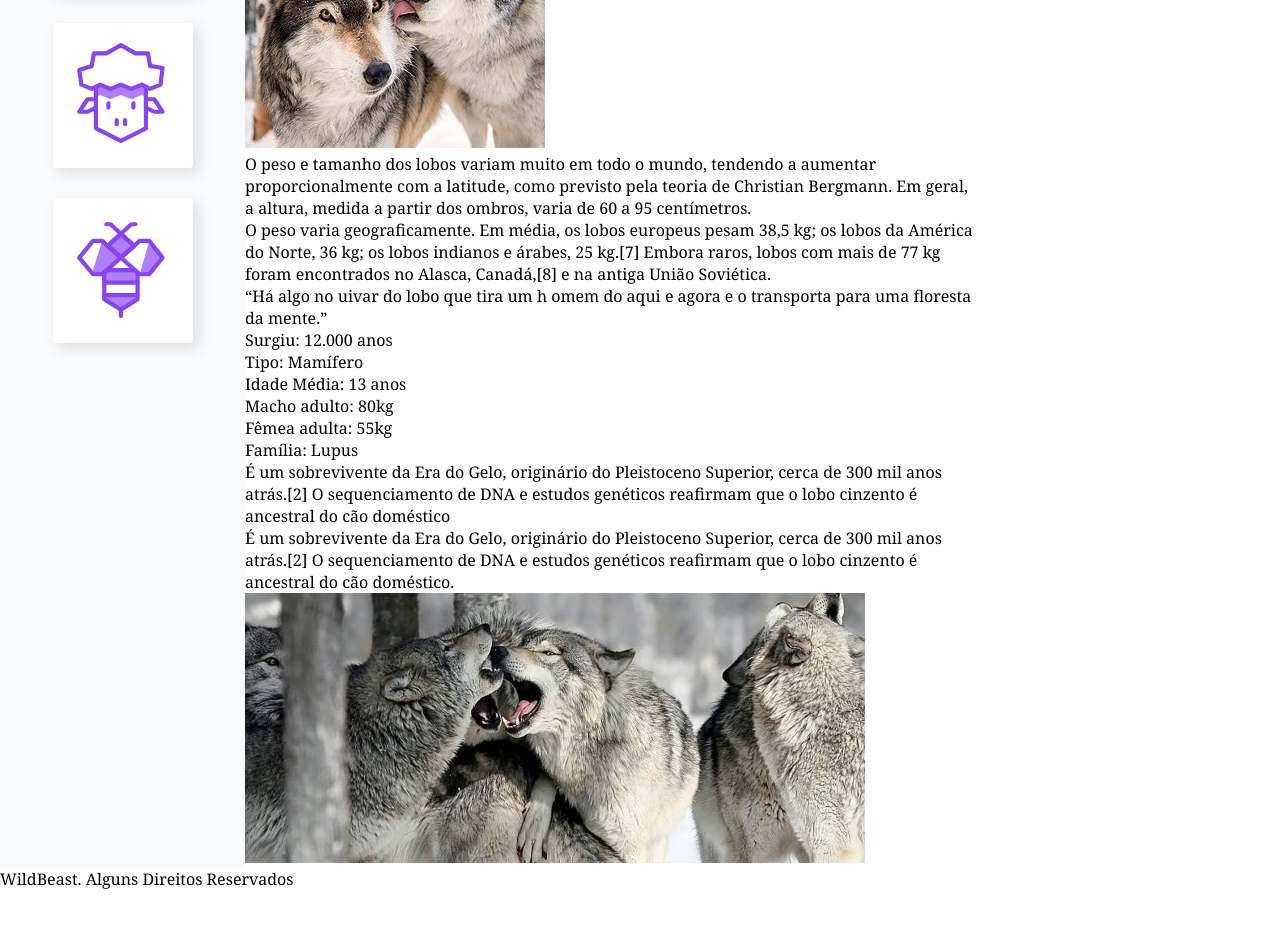
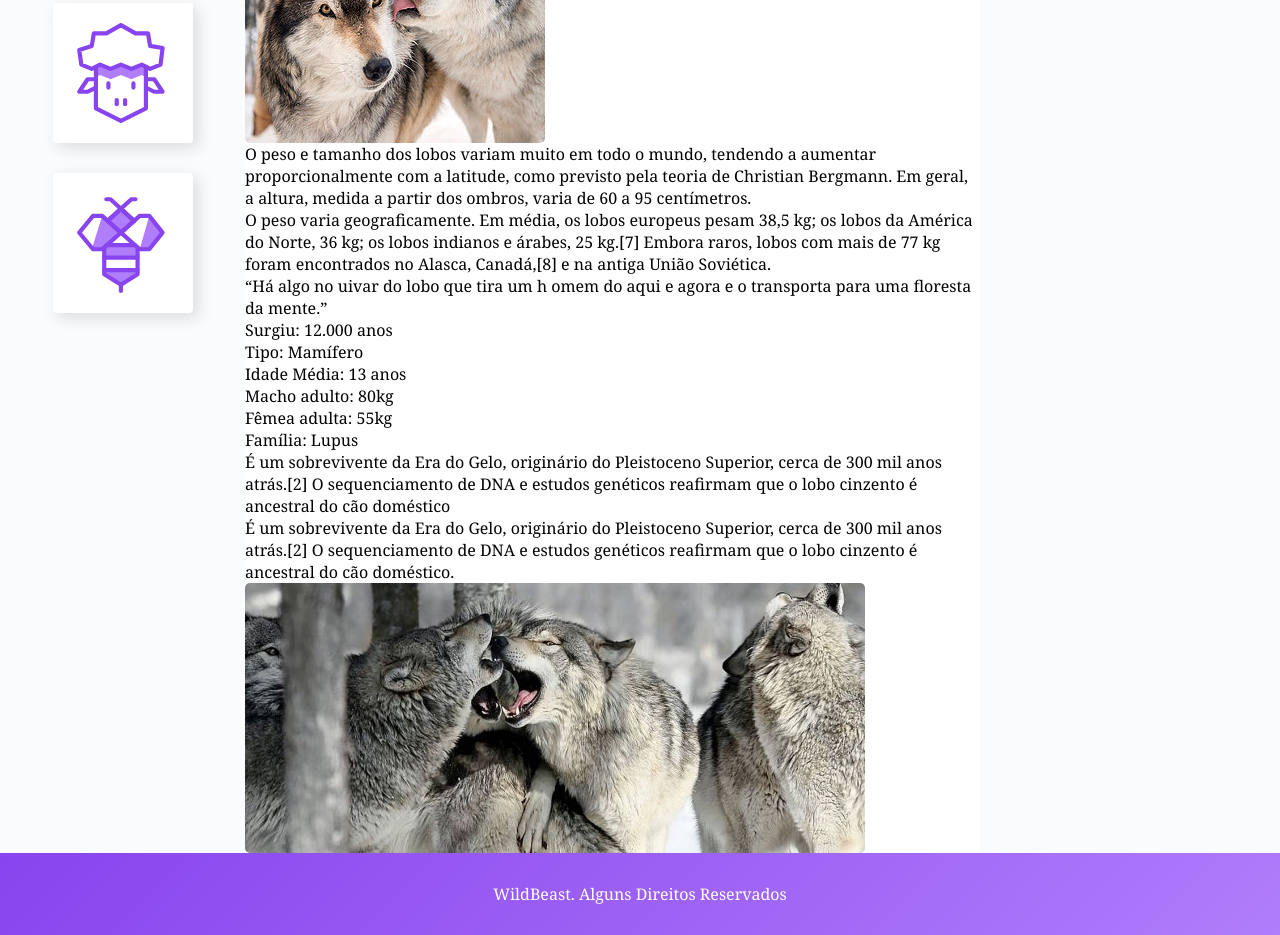
Before and after one commit to mariaemf/wildbeast, a plain HTML site: page index.html in a window 1280 px wide. Shown: the part 811-1746 px from the top of the page. Before the commit the page ends 1701 px from the top, so only its background shows below. Drawn offline with Linux system fonts and the light colour scheme; a web font is replaced by a local one.

Commit message:
Novas estilizações no footer do site e na área de anuncios

```diff
--- a/style.css
+++ b/style.css
@@ -14,6 +14,9 @@ a {
 
 img {
   max-width: 100%;
+  display: block;
+  border-radius: 5px;
+
 }
 
 /* Grid Geral */
@@ -81,19 +84,37 @@ transition: 1.seg ease-out;
 
 .sidenav li a:hover {
 background: #B07DFB;
+}
 
 
+/* content*/
+
+.content {
+  grid-area: content;
+}
+
+/*Anuncios*/
+.anuncios {
+  grid-area: anuncios;
+  background: #fafbfc;
+  display: grid;
+  align-content: start;
+  padding: 30px;
+  gap: 30px;
 }
 
 
 
 
-.content {
-  grid-area: content;
+
+/*Footer */
+.footer {
+  grid-area: footer;
+ background:linear-gradient(135deg, #8844ee, #B07DFB); ;
+
 }
-.anuncios {
-  grid-area: anuncios;
+.footer p {
+  color: white;
+  text-align: center;
+  padding: 30px;
 }
-.footer {
-  grid-area: footer
-}
```
